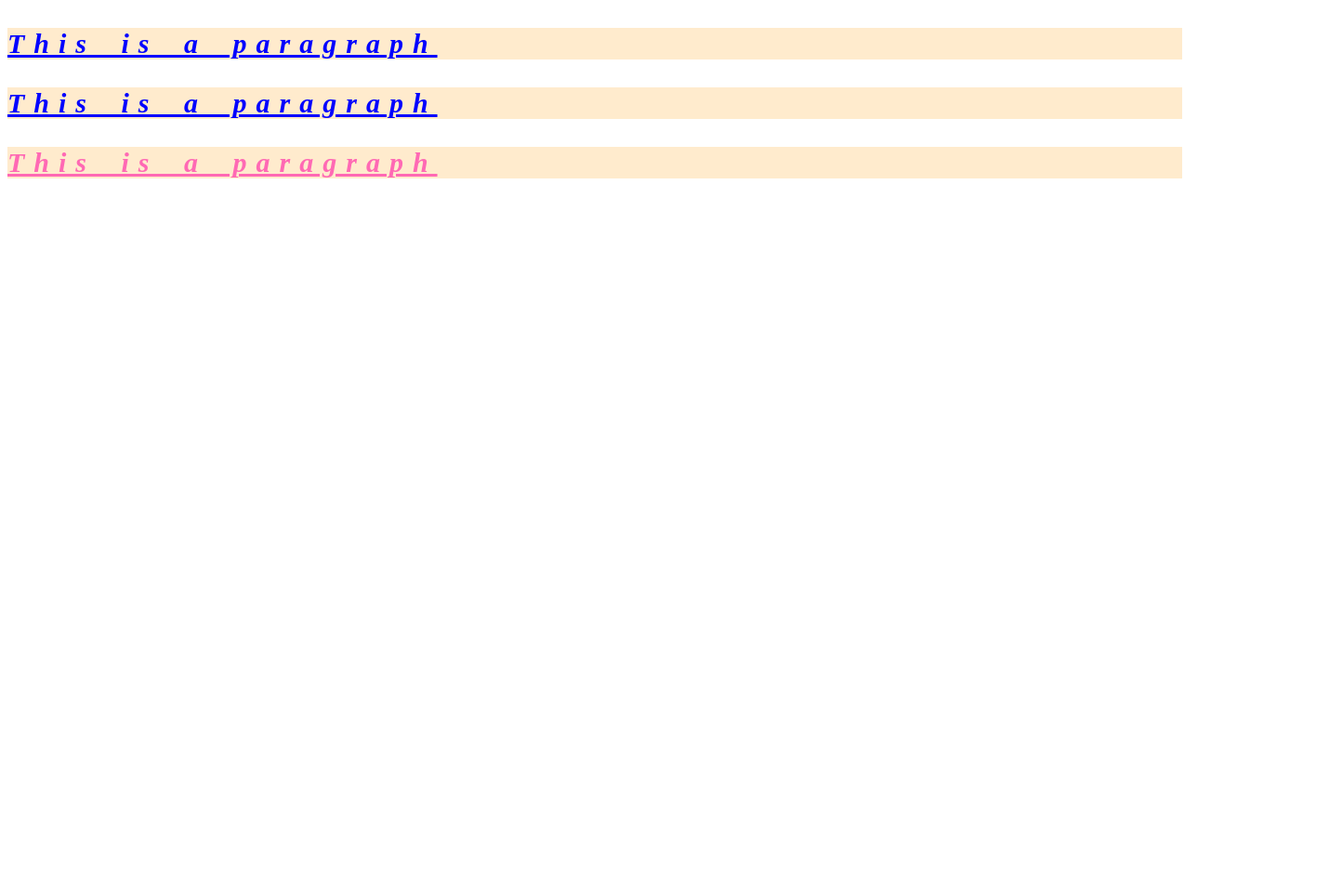
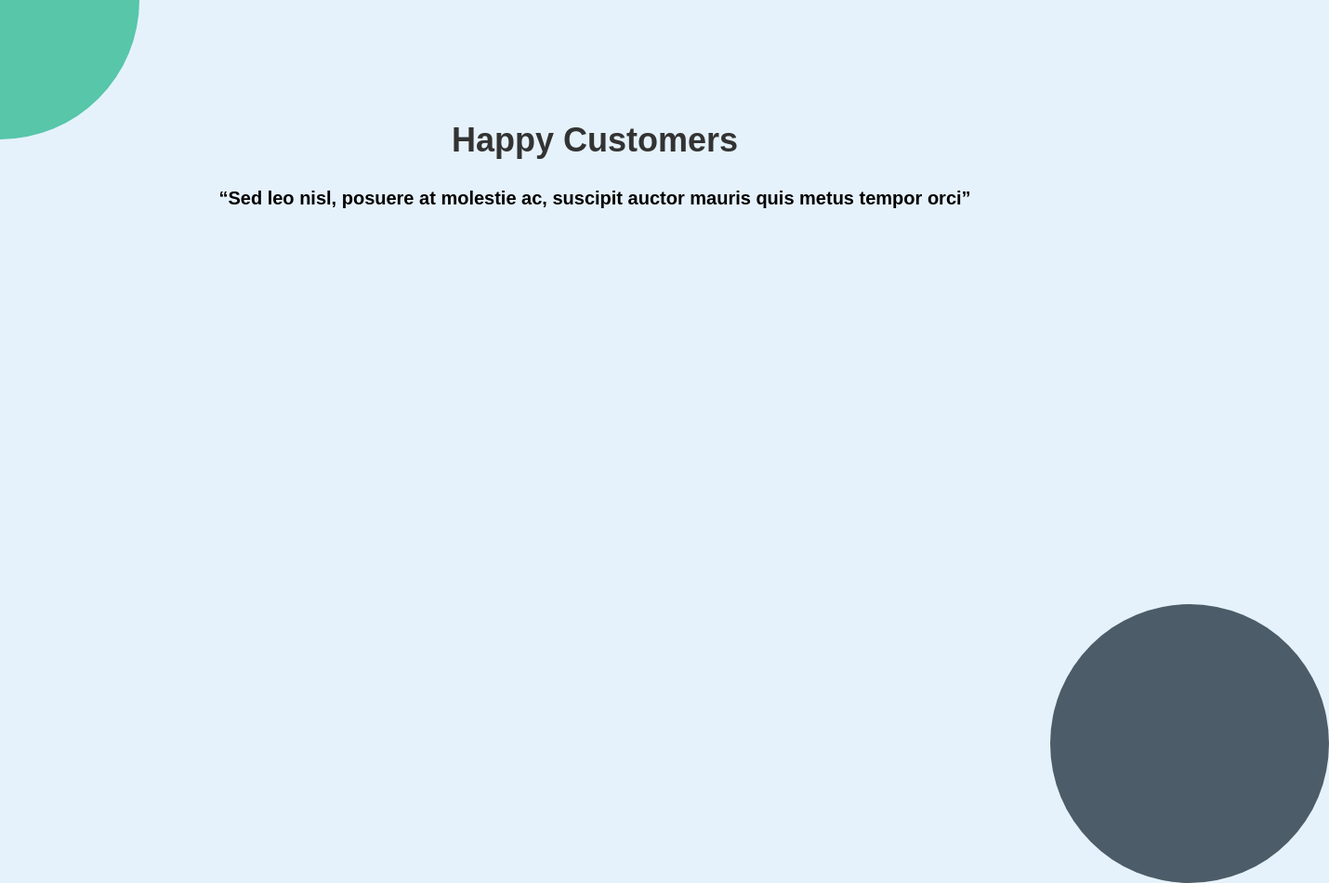
Before and after one commit to theamankrpandey/cybrom.html, a plain HTML site: page index.html in a window 1280 px wide. Shown: the whole page at 93% size, 1430 px wide, since content can reach past the window. Before the commit the page ends 800 px from the top, so only its background shows below. Drawn offline with Linux system fonts and the light colour scheme.

Commit message:
update code

```diff
--- a/index.html
+++ b/index.html
@@ -1,25 +1,65 @@
 <!DOCTYPE html>
 <html lang="en">
 <head>
-    <meta charset="UTF-8">
-    <meta name="viewport" content="width=device-width, initial-scale=1.0">
-    <title>Document</title>
-    <style>
-        p{
-            color: blue;
-            font-size: 30px;
-            background-color: blanchedalmond;
-            font-style: italic;
-            font-weight: bolder;
-            text-decoration:underline;
-            letter-spacing: 10px;
-            word-spacing: 10px;
-        }
-    </style>
+  <meta charset="UTF-8" />
+  <meta name="viewport" content="width=device-width, initial-scale=1.0" />
+  <title>Circle Corners</title>
+  <style>
+    body {
+      margin: 0;
+      height: 100vh;
+      background: #e6f2fb;
+      position: relative;
+      overflow: hidden;
+      font-family: Arial, sans-serif;
+    }
+
+    .circle {
+      position: absolute;
+      width: 300px;
+      height: 300px;
+      border-radius: 50%;
+      z-index: -1;
+    }
+
+    .top-left {
+      top: 0;
+      left: 0;
+      background-color: #57c6a9;
+      transform: translate(-50%, -50%);
+    }
+
+    .bottom-right {
+      bottom: 0;
+      right: 0;
+      background-color: #4c5c68;
+      transform: translate(50%, 50%);
+    }
+
+    .content {
+      text-align: center;
+      padding: 100px 20px;
+    }
+
+    .content h2 {
+      font-size: 36px;
+      color: #333;
+    }
+
+    .quote {
+      font-size: 20px;
+      margin: 30px 0;
+      font-weight: bold;
+    }
+  </style>
 </head>
 <body>
-    <p >This is a paragraph</p>
-    <p>This is a paragraph</p>
-    <p style="color: hotpink;font-size: 30px; ">This is a paragraph</p>
+  <div class="circle top-left"></div>
+  <div class="circle bottom-right"></div>
+
+  <div class="content">
+    <h2>Happy Customers</h2>
+    <p class="quote">“Sed leo nisl, posuere at molestie ac, suscipit auctor mauris quis metus tempor orci”</p>
+  </div>
 </body>
 </html>
```
Also changed, not shown: Doctor.html (+9 -2 lines), doctor.css (+81 -6 lines), 1 other file.
